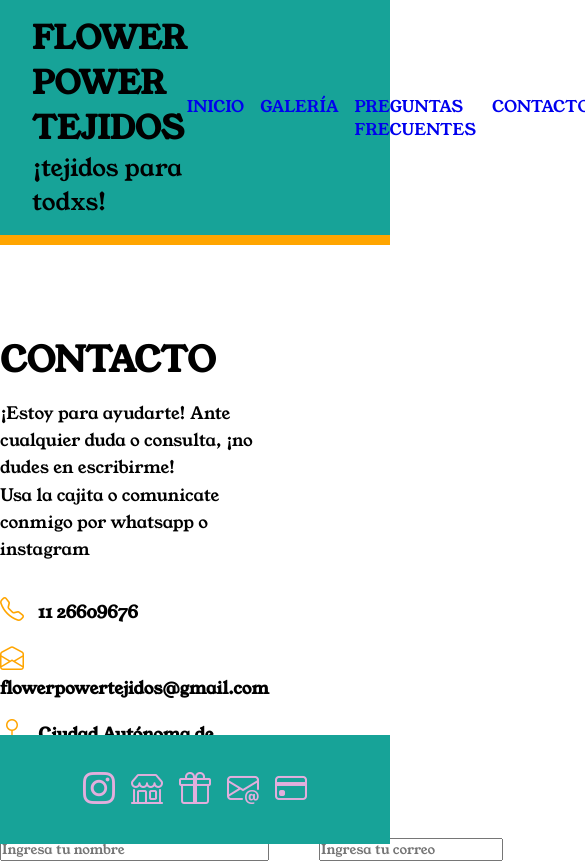
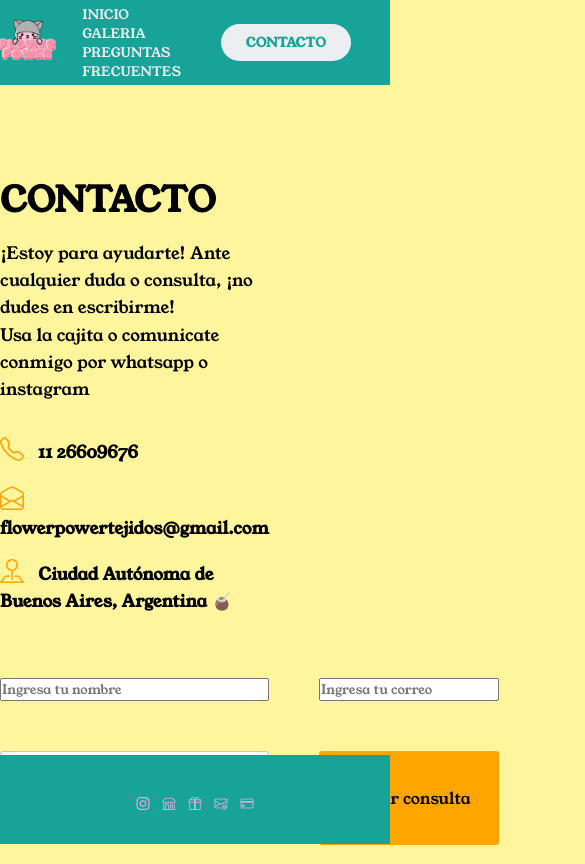
Before and after one commit to RamiroGHub/flowerpowertejidos, a plain HTML site: page pages/contacto.html in a window 390 px wide. Shown: the top 864 px of the page, 585 px wide, since content can reach past the window. Drawn offline with nearby package versions, Linux system fonts and the light colour scheme.

Commit message:
Modifiqué navbar responsive

```diff
--- a/css/styles.css
+++ b/css/styles.css
@@ -1,47 +1,80 @@
 @import url('https://fonts.googleapis.com/css2?family=Young+Serif&display=swap');
 
-* {
+*{
+    box-sizing: border-box;
     margin: 0;
-        padding: 0;
-    box-sizing: border-box;
-    font-family: "Young Serif";
+    padding: 0;
+    font-family: 'Young Serif';
+    font-size: 13px;
 }
-P, .header, .galeria1 {
-    font-family: "Young Serif";;
+
+body{
+    background-color: #fff59d;
 }
-.slogan {
-    font-size: 1.5rem;
+
+.header{
+    background-color: #17a398;
+    display: flex;
+    justify-content: flex-end;
+    align-items: center;
+    height: 85px;
+    padding: 5px 10%;
 }
-img {
-    max-width: 100%;
+
+.header .logo{
+    cursor: pointer;
+    margin-right: auto;
 }
-.header {
-    display: flex;
-    align-items: center;
-    justify-content: space-between;
-    padding: 1rem 2rem;
-    background-color: #17a398;
-    border-bottom: 10px solid orange;
 
+.header .logo img{
+    height: 70px;
+    width: auto;
+    transition: all 0.3s;
 }
-.menu {
+
+.header .logo img:hover{
+    transform: scale(1.2);
+}
+
+.header .nav-links{
     list-style: none;
-    display: flex;
-    gap: 1rem;
-    max-width: 10000px;
+}
 
+.header .nav-links li{
+    display: inline-block;
+    padding: 0 20px;
 }
-.linknav {
+
+.header .nav-links li:hover{
+    transform: scale(1.1);
+}
+
+.header .nav-links a{
+    font-size: 700;
+    color: #eceff1;
     text-decoration: none;
 }
-.logo {
-    display: flex;
-    flex-direction: column;
-    align-items: center;
+
+.header .nav-links li a:hover{
+    color: #ffbc0e;
 }
-.logo-titulo {
-    font-weight: 800;
-    font-size: 2rem;
+
+.header .btn button{
+    margin-left: 20px;
+    font-weight: 700;
+    color: #17a398;
+    padding: 9px 25px;
+    background: #eceff1;
+    border: none;
+    border-radius: 50px;
+    cursor: pointer;
+    transition: all 0.3s ease 0s;
+}
+
+.header .btn button:hover{
+    background-color: #e2f1f8;
+    color: #ffbc0e;
+    transform: scale(1.1);
 }
 .img1 {
     margin-left: 10rem;
@@ -66,6 +99,7 @@ img {
 .galeria1 {
     padding-block: 1em;
     align-items: center;
+    max-width: 100%;
 }
 .galeria-container {
     max-width: 100%;
@@ -200,14 +234,24 @@ img {
 .contacto {
     text-decoration: none;
 }
-.footer1, .footer2, .footer3 {
+.footer1{
     position: absolute;
+    bottom: 0;
+    width: 100%;
+}
+.footer2{
+    bottom: 0;
+    width: 100%;
+    position: absolute;
+}
+.footer3{
     bottom: 0;
     width: 100%;
 }
 .gal {
     margin-left: 4rem;
     margin-block: 4rem;
+    position: relative;
 }
 div.galeria {
     margin: 10px 20px;
--- a/pages/contacto.html
+++ b/pages/contacto.html
@@ -10,20 +10,19 @@
 </head>
 <body>
     <div>
-            <header class="header">
-        <div class="logo">
-            <h1 class="logo-titulo">FLOWER POWER TEJIDOS</h1>
-            <p class="slogan">¡tejidos para todxs!</p>
-        </div>
-        <nav class="nav">
-            <ul class="menu">
-                <li class="menu-item"><a class="linknav" href="../index.html">INICIO</a></li>
-                <li class="menu-item"><a class="linknav" href="./galeria.html">GALERÍA</a>
-                <li class="menu-item"><a class="linknav" href="./faq.html">PREGUNTAS FRECUENTES</a></li>
-                <li class="menu-item"><a class="linknav" href="./contacto.html">CONTACTO</a></li>
+        <header class="header">
+            <div class="logo">
+                <img src="../img/favicon.png" alt="Logo de la marca">
+            </div>
+            <nav>
+            <ul class="nav-links">
+                    <li><a href="../index.html">INICIO</a></li>
+                    <li><a href="../pages/galeria.html">GALERIA</a></li>
+                    <li><a href="../pages/faq.html">PREGUNTAS FRECUENTES</a></li>
             </ul>
-        </nav>
-    </header>
+            </nav>
+            <a class="btn" href="../pages/contacto.html"><button>CONTACTO</button></a>
+        </header>
     </div>
     <div class="form-contacto">
         <div class="info-form">
```
Also changed, not shown: index.html (+4 -17 lines), pages/faq.html (+8 -9 lines), pages/galeria.html (+8 -9 lines).
